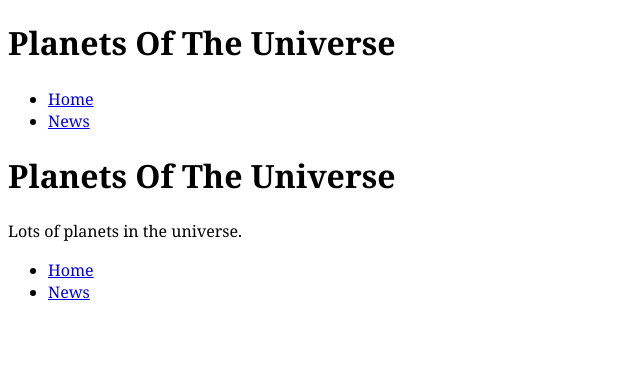
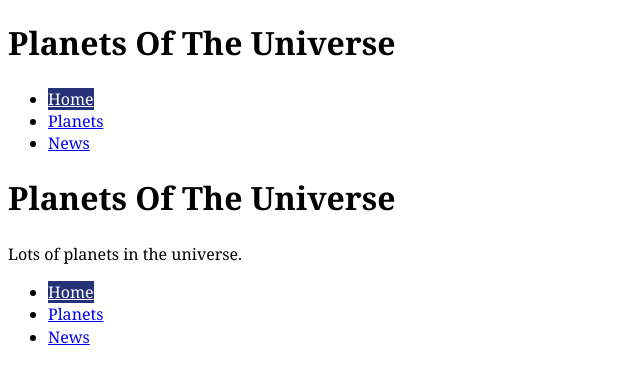
Before and after one commit to badex/jekyll-test, a Jekyll site: the page built from index.html, in a window 1280 px wide. Shown: the top 384 px of the page, without its empty margins (0-640 px from the left). Built offline with Jekyll 4.4.1, drawn with Linux system fonts in a browser that asks for light colours; Markdown is read by kramdown in place of the engine named in the settings.

Commit message:
Updated nav.html for current page hightlighting
Please note the home page is reffered to as '/' NOT '/index.html'

class="{% if page.url == '/' %}current{% endif %}"
class="{% if page.url == '/planets.html' %}current{% endif %}"
class="{% if page.url == '/news.html' %}current{% endif %}"

```diff
--- a/_includes/nav.html
+++ b/_includes/nav.html
@@ -1,6 +1,7 @@
 <nav>
     <ul>
-        <li><a href="{{site.baseurl}}/index.html">Home</a></li>
-        <li><a href="{{site.baseurl}}/news.html">News</a></li>
+        <li><a href="{{site.baseurl}}/index.html" class="{% if page.url == '/' %}current{% endif %}">Home</a></li>
+        <li><a href="{{site.baseurl}}/planets.html" class="{% if page.url == '/planets.html' %}current{% endif %}">Planets</a></li>
+        <li><a href="{{site.baseurl}}/news.html" class="{% if page.url == '/news.html' %}current{% endif %}">News</a></li>
     </ul>
 </nav>
```
